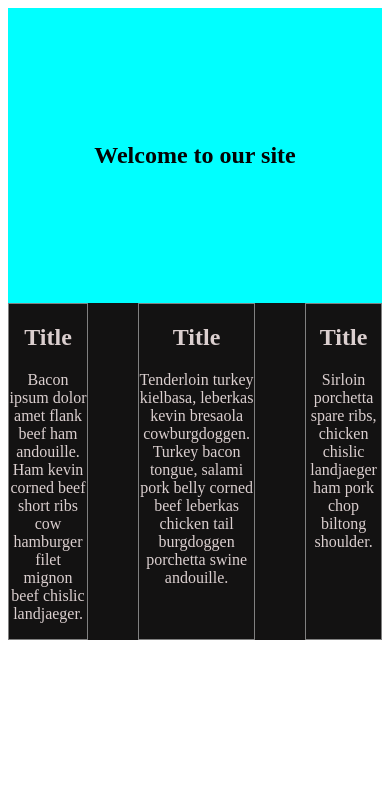
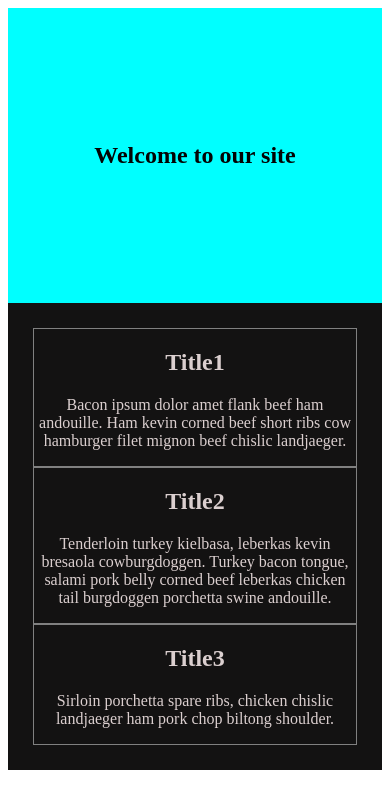
Before and after one commit to calvinscharf/First-Responsive-Website, a plain HTML site: page index.html in a window 390 px wide. Drawn offline with Linux system fonts and the light colour scheme.

Commit message:
added media query and cleaned up css

```diff
--- a/index.html
+++ b/index.html
@@ -15,7 +15,7 @@
     <section class="container">
         <article class="article1">
             <h2>
-                Title
+                Title1
             </h2>
             <p>
                 Bacon ipsum dolor amet flank beef ham andouille.
@@ -25,7 +25,7 @@
         </article>
         <article class="article2">
             <h2>
-                Title
+                Title2
             </h2>
             <p>
                 Tenderloin turkey kielbasa, leberkas kevin bresaola cowburgdoggen.
@@ -34,7 +34,7 @@
             </p>
         </article>
         <article class="article3">
-            <h2>Title</h2>
+            <h2>Title3</h2>
             <p>
                 Sirloin porchetta spare ribs, chicken chislic landjaeger
                  ham pork chop biltong shoulder.
--- a/style.css
+++ b/style.css
@@ -1,9 +1,10 @@
+
 .container{
     background: rgb(19, 18, 18);
     color: rgb(219, 207, 207);
-    display:grid;
-    grid-template-columns: auto auto auto;
+    display:flex;
     column-gap: 50px;
+
 }
 
 .section1{
@@ -13,24 +14,17 @@
     align-items: center;
     color: rgb(3, 3, 3);
     height: 35vh;
+
 }
 .article1, .article2, .article3{
     border: 1px solid grey;
     text-align: center;
 }
-@media (min-width: 992px){
+
+
+@media (max-width: 992px){
     .container {
-        grid-template-columns: 1 fr 1fr 1fr;
-        grid-template-areas :
-        " "
+        flex-direction: column;
+        padding: 25px;
     }
 }
-
-@media (min-width: 576px) {
-        grid-template-columns: auto;
-        grid-template-areas:
-        "section
-         article
-         article
-         article "
-    }
```
